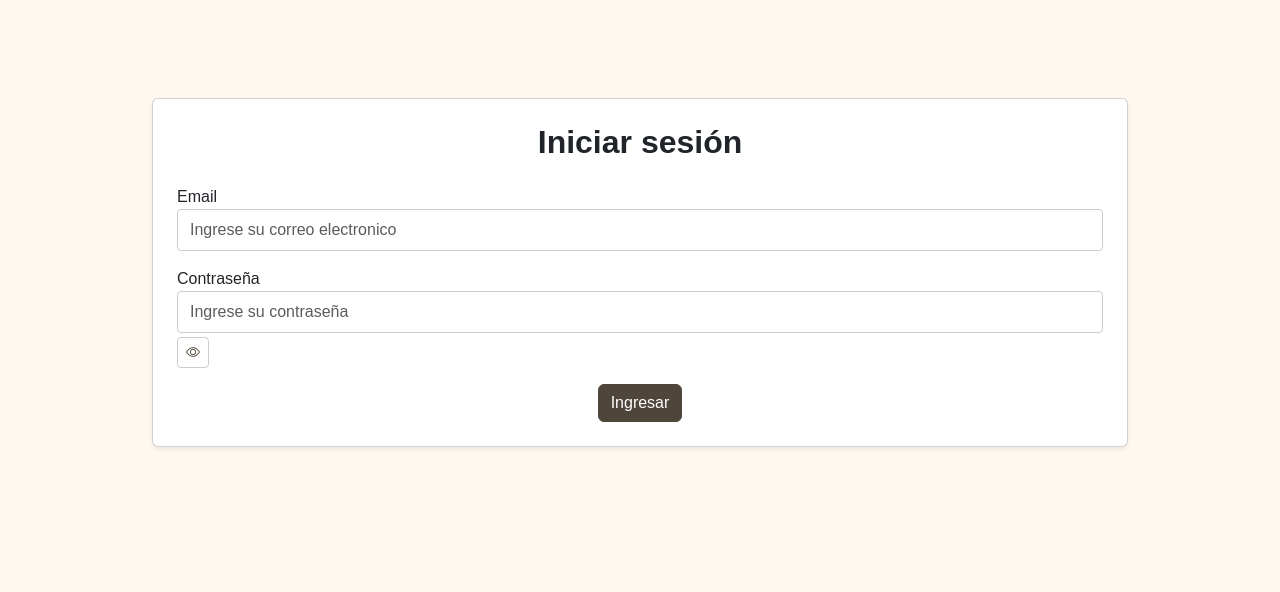
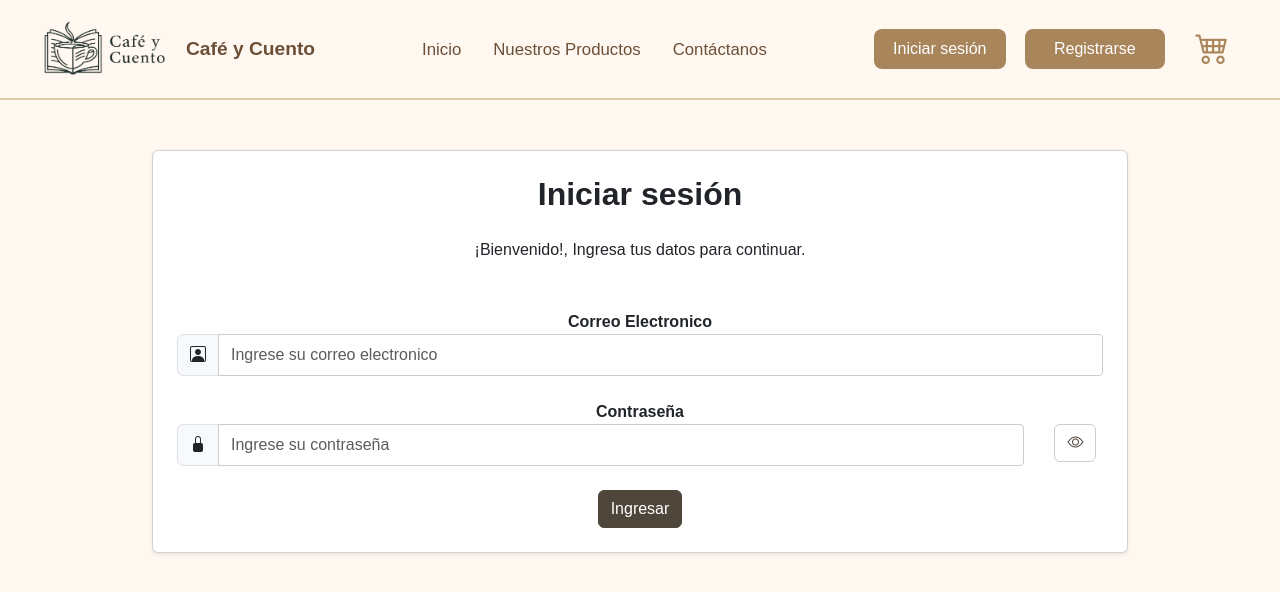
Before and after one commit to OscarBerm/Proyecto-Final, a React (Vite) app: page /login in a window 1280 px wide. Shown: the top 592 px of the page. Built offline with nearby package versions, Linux system fonts and the light colour scheme.

Commit message:
homologado y retoques al page Login

```diff
--- a/src/components/Navbar.jsx
+++ b/src/components/Navbar.jsx
@@ -16,7 +16,7 @@ const Navbar = () => {
 					<li><Link to="/contacto">Contáctanos</Link></li>
 				</ul>
 				<div className="navbar-actions">
-					<button className="btn-login">Iniciar sesión</button>
+					<Link to="/login"><button className="btn-login">Iniciar sesión</button></Link>
 					<Link to="/register"><button className="btn-register">Registrarse</button></Link>
 					<button className="btn-cart">
 						<i className="bi bi-cart4"></i>
--- a/src/pages/login.jsx
+++ b/src/pages/login.jsx
@@ -2,6 +2,7 @@ import React, { useContext, useState } from "react";
 import "bootstrap-icons/font/bootstrap-icons.css";
 import Swal from "sweetalert2";
 import { UserContext } from "../context/UserContext";
+import Navbar from "../components/Navbar";
 import '../styles/formularios.css';
 
 const Login = () => {
@@ -33,12 +34,21 @@ const Login = () => {
   };
 
   return (
-    <div className="container my-5">
+    <div>
+      <Navbar />
+    <div className="container">
       <section className="card p-4 shadow-sm mb-5">
         <h2 className="card-tittle text-center mb-4">Iniciar sesión</h2>
+        <p className="text-center mb-5">
+          ¡Bienvenido!, Ingresa tus datos para continuar.
+        </p>
         <form>
-          <div className="mb-3">
-            <label className="label-form">Email</label>
+          <div className="text-center mb-4">
+            <label className="label-form fw-bold">Correo Electronico</label>
+            <div className="input-group">
+              <span className="input-group-text">
+              <i className="bi bi-person-square"></i>
+              </span>
             <input
               className="form-control"
               type="email"
@@ -48,9 +58,16 @@ const Login = () => {
               onChange={handleChange}
               required
             />
+            </div>
           </div>
-          <div className="mb-3">
-            <label className="label-form">Contraseña</label>
+          <div className="text-center mb-4">
+            <label className="label-form fw-bold">Contraseña</label>
+            <div className="row">
+              <div className="col-md-11">
+                <div className="input-group">
+            <span className="input-group-text">
+              <i className="bi bi-lock-fill"></i>
+              </span>
             <input
               className="form-control"
               type={showPass ? "text" : "password"}
@@ -59,14 +76,19 @@ const Login = () => {
               value={formulario.password}
               onChange={handleChange}
               required
-            />
+              />
+              </div>
+            </div>
+            <div className="col-md-1">
             <button
               type="button"
-              className="btn btn-outline-secondary btn-sm mt-1"
+              className="btn btn-outline-secondary"
               onClick={() => setShowPass(!showPass)}
             >
               <i className={`bi ${showPass ? "bi-eye-slash" : "bi-eye"} `} />
             </button>
+            </div>
+            </div>
           </div>
           <div className="text-center">
             <button className="btn btn-dark" onClick={handleSubmit}>
@@ -76,6 +98,7 @@ const Login = () => {
         </form>
       </section>
     </div>
+    </div>
   );
 };
 
```
